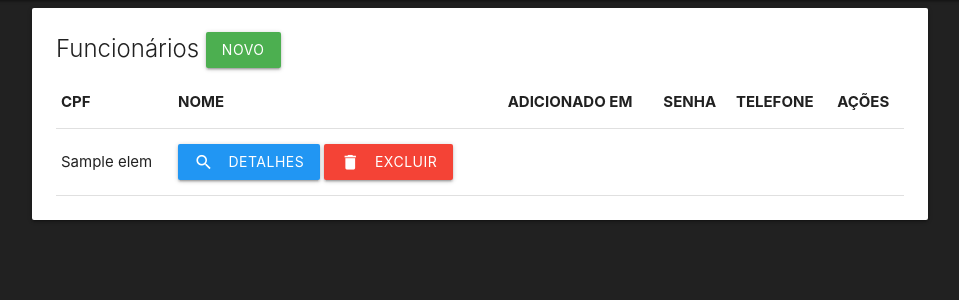
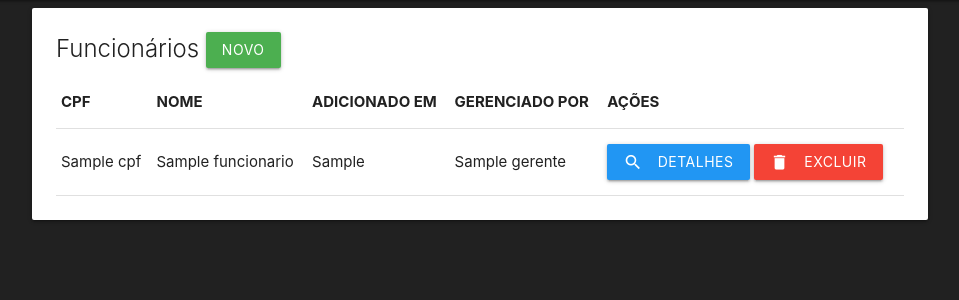
Before and after one commit to silvercent011/DepositoDeBebidas, a Flask app: template templates/funcionarios.html in a window 1280 px wide. Shown: the part 64-364 px from the top of the page, without its empty margins (160-1119 px from the left). Run offline with Flask 2, Linux system fonts and the light colour scheme; the template is opened without the code that fills it: most values are stand-ins (such as "Sample title", 1, 10 or a date in 2020); parts of the project's set-up code (start-up, migrations or seed data) failed here and were passed over.

Commit message:
Organiza a rota /funcionarios

```diff
--- a/main.py
+++ b/main.py
@@ -40,7 +40,15 @@ def fornecedores():
 def funcionarios():
     db = Database(DB_INFO)
     info = db.select_rows('SELECT * FROM funcionarios')
-    return render_template('funcionarios.html', funcionarios=info)
+    funcionarios_dict = {}
+
+    for i in range(len(info)):
+        funcionarios_dict[info[i][0]] = {'cpf': info[i][0], 'nome': info[i][1], 'adicionado_em': info[i][2]}
+        if info[i][4]:
+            gerente_nome = db.select_rows(f'SELECT nome FROM funcionarios WHERE cpf=\'{info[i][4]}\'')[0][0]
+            funcionarios_dict[info[i][0]]['gerente'] = f'{info[i][4]} - {gerente_nome}'
+
+    return render_template('funcionarios.html', funcionarios=funcionarios_dict)
 
 @app.route('/pedidos/fornecedores', methods=['GET', 'POST'])
 def pedido_fornecedores():
--- a/templates/funcionarios.html
+++ b/templates/funcionarios.html
@@ -14,18 +14,22 @@
           <th>CPF</th>
           <th>NOME</th>
           <th>ADICIONADO EM</th>
-          <th>SENHA</th>
-          <th>TELEFONE</th>
+          <th>GERENCIADO POR</th>
           <th>AÇÕES</th>
         </tr>
       </thead>
 
       <tbody>
-        {% for funcionario in funcionarios %}
+        {% for funcionario in funcionarios.values() %}
         <tr>
-          {% for elem in funcionario %}
-          <td>{{ elem }}</td>
-          {% endfor %}
+          <td>{{ funcionario.cpf }}</td>
+          <td>{{ funcionario.nome }}</td>
+          <td>{{ funcionario.adicionado_em }}</td>
+          {% if funcionario.gerente %}
+            <td>{{funcionario.gerente}}</td>
+          {% else %}
+            <td>- -</td>
+          {% endif %}
           <td>
             <button class="waves-effect waves-light btn blue"><i class="material-icons left">search</i>Detalhes</button>
             <button class="waves-effect waves-light btn red"><i class="material-icons left">delete</i>Excluir</button>
```
